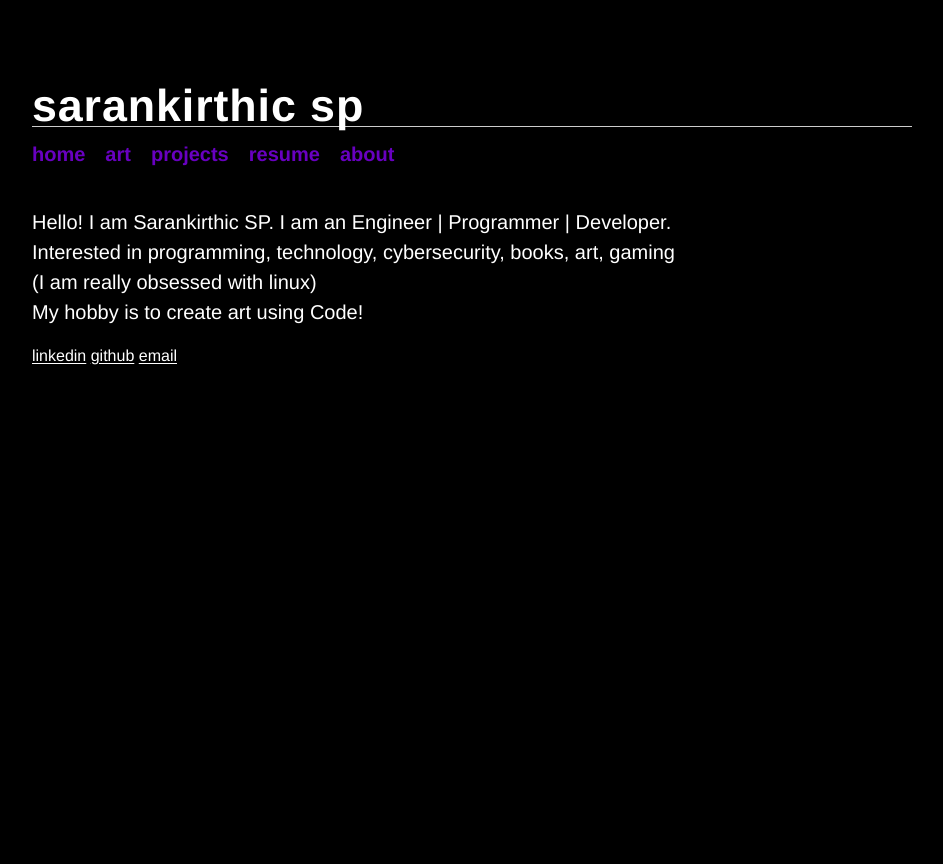
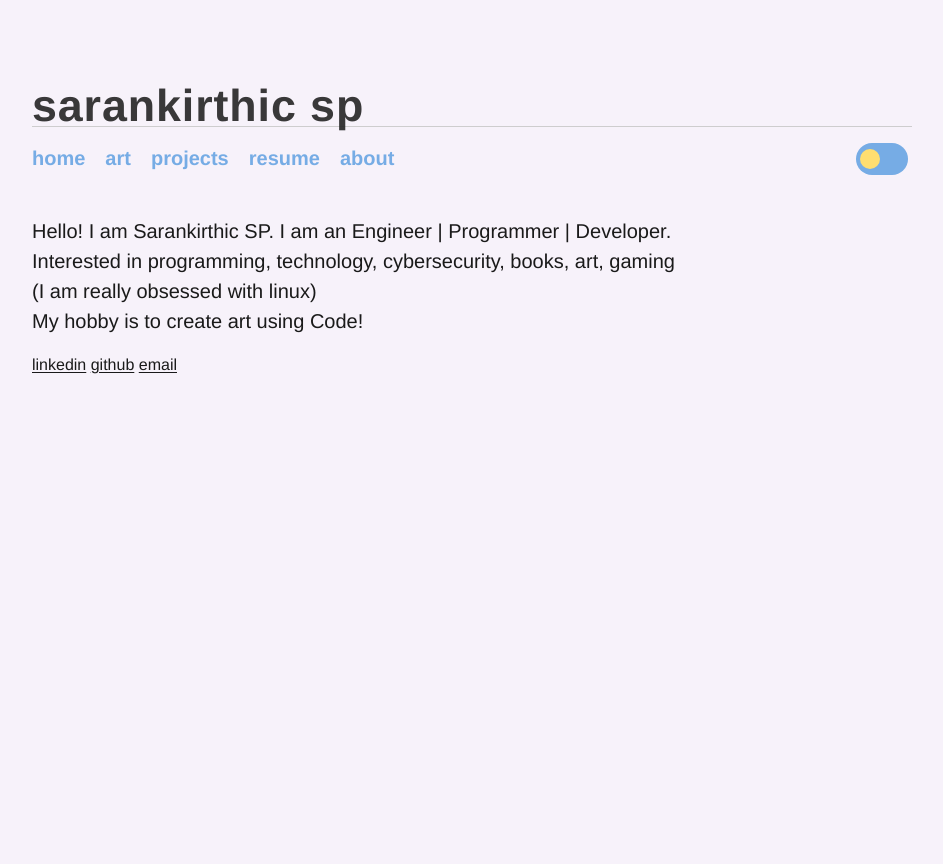
Before and after one commit to sarankirthic/sarankirthic.github.io, a Flask app: page / in a window 1280 px wide. Shown: the whole page, without its empty margins (176-1119 px from the left). Run offline with Flask 3, Linux system fonts and the light colour scheme.

Commit message:
added light mode feature to the website

```diff
--- /dev/null
+++ b/static/css/light.css
@@ -0,0 +1,184 @@
+:root {
+    --surface: #f7f2fa;
+    --on-surface: #1a1a1a;
+    --focus: blue;
+    --track: #76ace5;
+    --handle: #ffde70;
+}
+
+html:has(#dark:checked) {
+    --surface: #141314;
+    --on-surface: #f1f1f1;
+    --focus: yellow;
+    --track: #6800c0;
+    --handle: #fff;
+}
+
+body {
+    /*width: 100vw;*/
+    min-height: 100vh;
+    /*display: grid;*/
+    /*place-items: center;*/
+    background-color: var(--surface);
+    color: var(--on-surface);
+    transition: background-color 0.15s ease-in-out;
+}
+
+label {
+    transition: color 0.15s ease-in-out;
+}
+
+.button-group {
+    display: flex;
+    gap: 0.25rem;
+    align-items: center;
+    margin: 0rem 1rem 0rem 0rem;
+    padding: 0;
+    border: none;
+}
+
+.button-group .track {
+    --bg: var(--track);
+    --fg: var(--handle);
+    --hl: var(--focus);
+    --bor: var(--fg);
+    position: relative;
+    box-sizing: border-box;
+    width: 3.25rem;
+    height: 2rem;
+    border-radius: 1rem;
+    background-color: var(--bg);
+    display: flex;
+    align-items: center;
+    cursor: pointer;
+    transition-property: background-color, border;
+    transition-duration: 0.15s;
+    transition-timing-function: ease-in-out;
+    margin: 0 4px;
+}
+
+.button-group input[type=radio] {
+    appearance: none;
+    position: absolute;
+    inset: 0;
+    cursor: pointer;
+    width: 100%;
+    height: 100%;
+}
+
+.button-group input[type=radio]:not(:checked) {
+    z-index: 1;
+}
+
+.button-group input[type=radio]:focus {
+    outline: none;
+}
+
+.button-group .handle {
+    position: absolute;
+    width: 1.75rem;
+    height: 1.75rem;
+    border-radius: 50%;
+    display: grid;
+    place-items: center;
+    left: var(--handle-pos, 0);
+    transition: left 0.35s cubic-bezier(0.47, 1.5, 0.41, 0.8);
+}
+
+.button-group .icon {
+    height: 1.25rem;
+    width: 1.25rem;
+    border-radius: 50%;
+    background-color: var(--fg);
+    position: absolute;
+    display: grid;
+    place-items: center;
+    transition: background-color 0.15s ease-in-out;
+}
+
+.button-group .icon::before {
+    content: "";
+    width: 1rem;
+    height: 1rem;
+    border-radius: 50%;
+    background-color: var(--bg);
+    position: absolute;
+    top: 0.05rem;
+    right: -0.15rem;
+    opacity: 0;
+    transition: all 0.15s ease-in-out;
+}
+
+.button-group:has(#dark:checked) .handle {
+    left: 1.25rem;
+}
+
+.button-group:has(#dark:checked) .icon::before {
+    opacity: 1;
+}
+
+.button-group .state {
+    height: 100%;
+    width: 100%;
+    opacity: var(--state-op, 0);
+    background-color: var(--fg);
+    transition: opacity 0.15s ease-in-out;
+    border-radius: 50%;
+    scale: 1.4;
+}
+
+.button-group:hover {
+    --state-op: 0.1;
+}
+
+.button-group:active {
+    --state-op: 0.2;
+}
+
+.button-group:has(input:focus-visible) .handle {
+    outline: 3px solid var(--focus);
+    box-shadow: 0 0 0 3px var(--surface);
+    outline-offset: 3px;
+}
+
+.button-group:has(#dark:checked) label:first-of-type, .button-group:has(#light:checked) label:last-of-type {
+    opacity: 0.5;
+}
+
+.social {
+    color: var(--on-surface);
+    text-decoration-color: var(--on-surface);
+}
+
+.site-name,
+.sarankirthic,
+.sarankirthic a {
+    color: var(--on-surface);
+    opacity: 0.95;
+    transition: color 0.15s ease-in-out;
+}
+
+header a {
+    color: var(--track);
+    text-decoration: none;
+    margin: 0 0.5em;
+    font-size: 20px;
+    font-weight: bold;
+    display: inline-block;
+    overflow-wrap: break-word;
+    font-family: Helvetica, Arial, sans-serif;
+    padding-left: 0;
+    transition: color 0.15s ease-in-out;
+}
+
+ul {
+    list-style-type: none;
+    padding-left: 0;
+}
+
+ul li::before {
+    content: "• ";
+    color: var(--track); /* Use the CSS variable for dynamic color */
+    font-size: 1.5em;
+    margin-right: 0.5em;
+}
--- a/static/css/styles.css
+++ b/static/css/styles.css
@@ -49,6 +49,11 @@ header a {
     overflow-wrap: break-word;
     font-family: Helvetica, Arial, sans-serif;
     padding-left: 0;
+}
+
+header .button-group {
+    margin-left: auto;
+    align-self: center;
 }
 
 header span {
--- a/templates/base.html
+++ b/templates/base.html
@@ -6,6 +6,7 @@
     <title>sarankirthic | my site</title>
     <link rel="icon" type="image/jpeg" href="{{ url_for('static', filename='images/sarankirthic.jpg') }}">
     <link rel="stylesheet" href="{{ url_for('static', filename='css/styles.css') }}">
+    <link rel="stylesheet" href="{{ url_for('static', filename='css/light.css') }}">
 </head>
 <body>
     <div class="container">
@@ -18,6 +19,18 @@
             <a href="{{ url_for('projects') }}">projects</a>
             <a href="{{ url_for('static', filename='documents/sarankirthic.pdf') }}">resume</a>
             <a href="{{ url_for('about') }}">about</a>
+            <fieldset class="button-group">
+<!--                <label for="light">Light</label>-->
+                <div class="track">
+                    <div class="handle">
+                        <div class="icon"></div>
+                        <div class="state"></div>
+                    </div>
+                    <input id="light" type="radio" checked="checked" name="light-dark-mode"/>
+                    <input id="dark" type="radio" name="light-dark-mode"/>
+                </div>
+<!--                <label for="dark">Dark</label>-->
+            </fieldset>
         </header>
         <div class="content">
             {% block content %}
```
